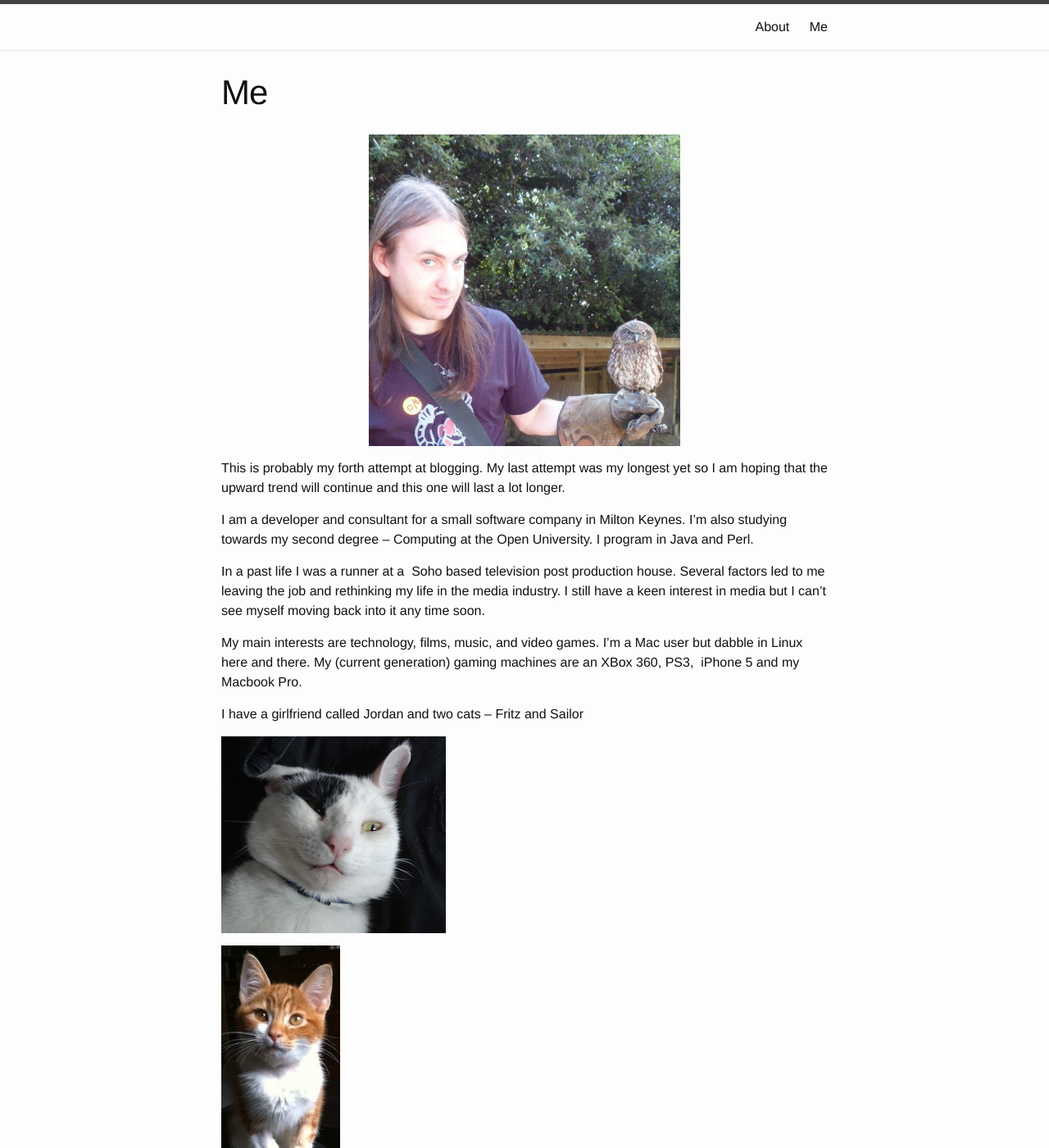
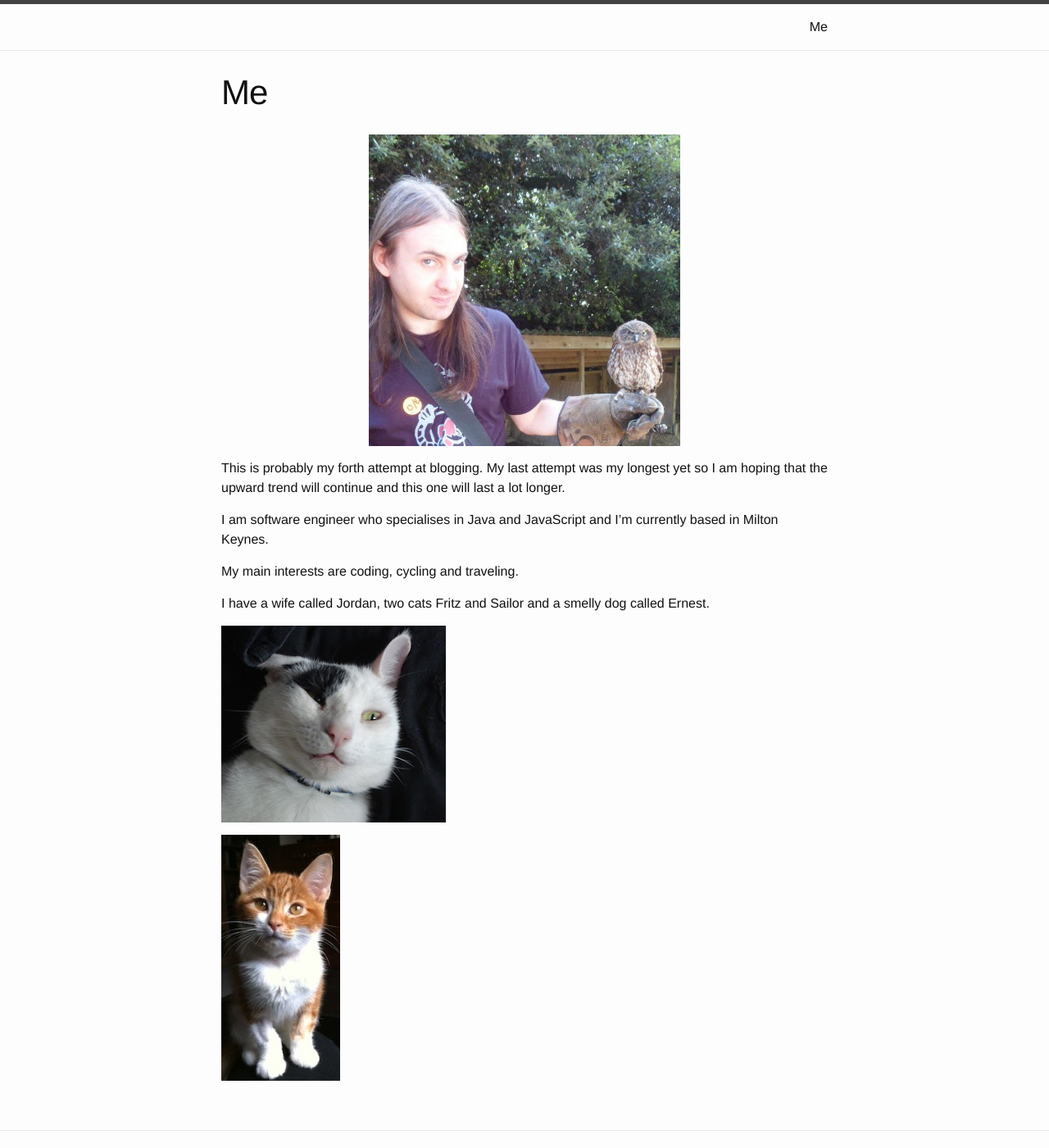
Before and after one commit to Louisblack/Louisblack.github.io, a Jekyll site: the page built from me/index.md, in a window 1280 px wide and 1400 px high. Shown: the whole window at 82% size. Built offline with Jekyll 4.4.1, drawn with Linux system fonts in a browser that asks for light colours.

```diff
--- a/me/index.md
+++ b/me/index.md
@@ -9,13 +9,11 @@ layout: page
 
 This is probably my forth attempt at blogging. My last attempt was my longest yet so I am hoping that the upward trend will continue and this one will last a lot longer.
 
-I am a developer and consultant for a small software company in Milton Keynes. I&#8217;m also studying towards my second degree &#8211; Computing at the Open University. I program in Java and Perl.
+I am software engineer who specialises in Java and JavaScript and I'm currently based in Milton Keynes.
 
-In a past life I was a runner at a  Soho based television post production house. Several factors led to me leaving the job and rethinking my life in the media industry. I still have a keen interest in media but I can&#8217;t see myself moving back into it any time soon.
+My main interests are coding, cycling and traveling.
 
-My main interests are technology, films, music, and video games. I&#8217;m a Mac user but dabble in Linux here and there. My (current generation) gaming machines are an XBox 360, PS3,  iPhone 5 and my Macbook Pro.
-
-I have a girlfriend called Jordan and two cats &#8211; Fritz and Sailor
+I have a wife called Jordan, two cats Fritz and Sailor and a smelly dog called Ernest.
 
 [<img class="aligncenter" title="Fritz" alt="" src="http://www.louishoughton.com/wp-content/uploads/2010/02/fritz-small.png" width="274" height="240" />][1]
 
```
Also changed, not shown: about.md (deleted, +0 -11 lines).
